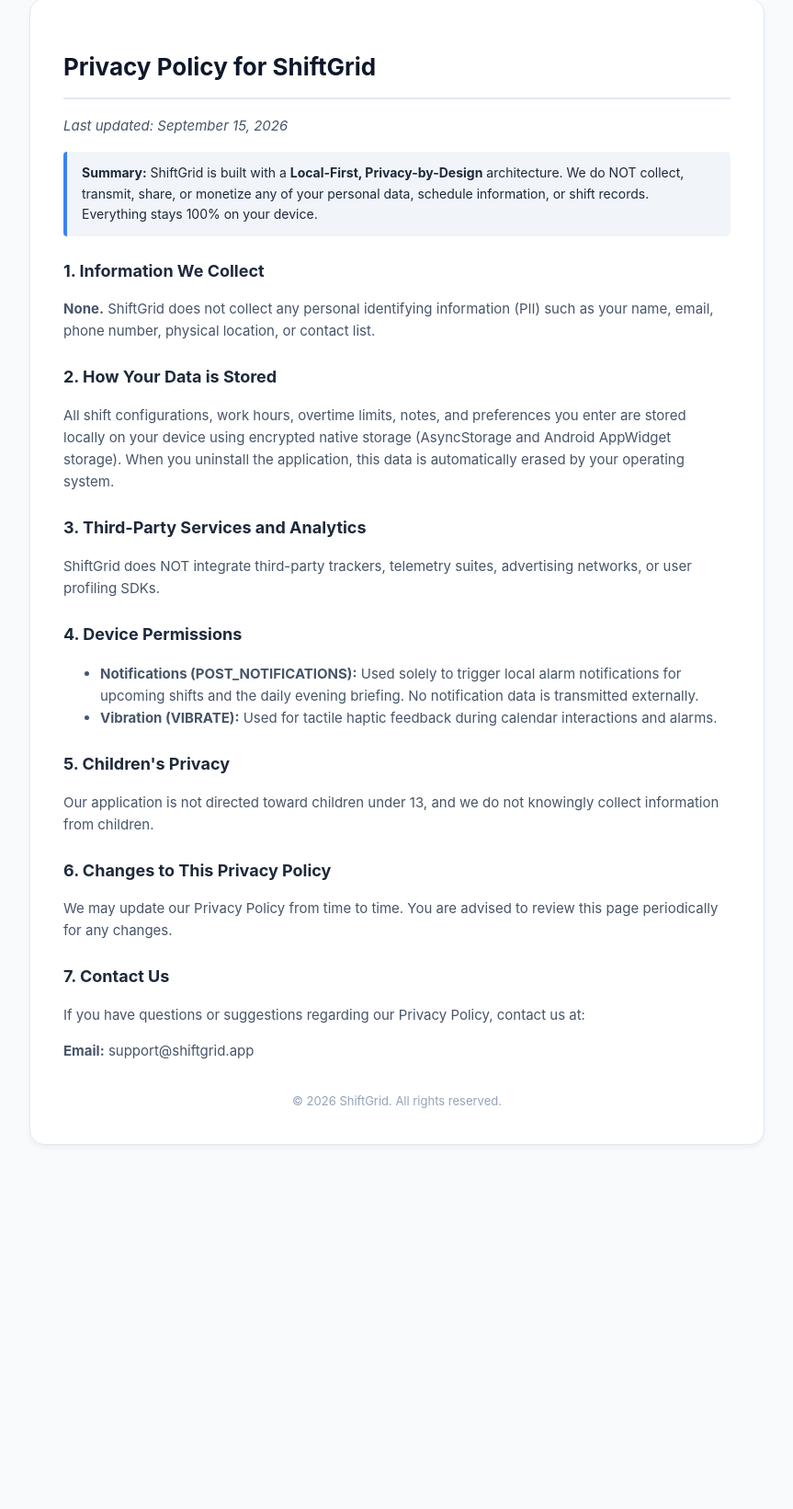
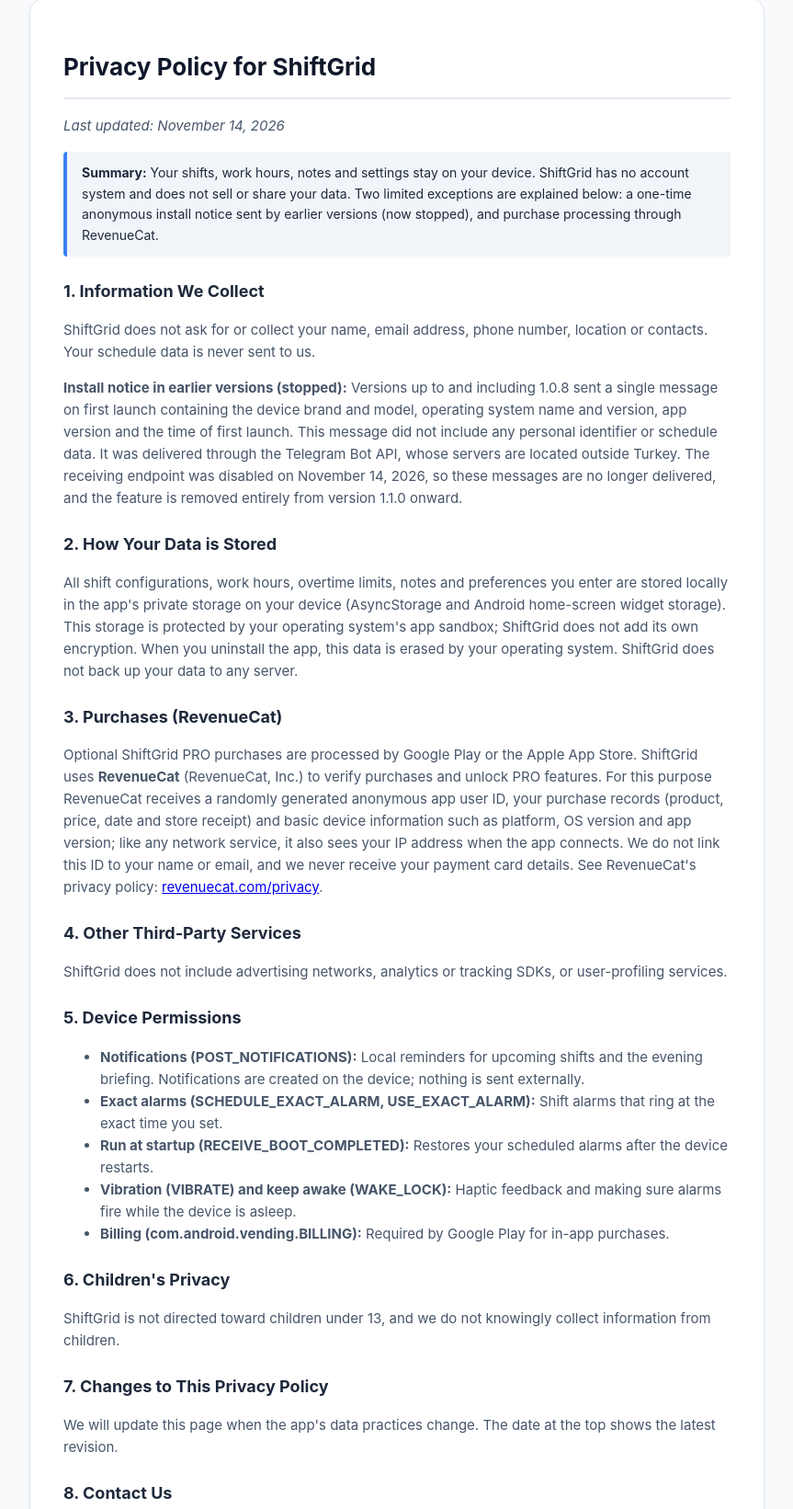
Before and after one commit to EmreUSL/emreusl.github.io, a plain HTML site: page shiftgrid/privacy.html in a window 1280 px wide. Shown: the part 26-1667 px from the top of the page at 92% size, without its empty margins (208-1071 px from the left). Before the commit the page ends 1295 px from the top, so only its background shows below. Drawn offline with Linux system fonts and the light colour scheme.

Commit message:
shiftgrid: privacy policy now discloses past install notice and RevenueCat
- Earlier versions (<=1.0.8) sent a one-time anonymous install notice; endpoint disabled 2026-11-14, removed from 1.1.0
- RevenueCat purchase processing disclosed
- Removed incorrect 'encrypted storage' claim; full permission list

Co-Authored-By: Claude Opus 5.5 <noreply@anthropic.com>

```diff
--- a/shiftgrid/privacy.html
+++ b/shiftgrid/privacy.html
@@ -17,35 +17,42 @@
 <body>
     <div class="container">
         <h1>Privacy Policy for ShiftGrid</h1>
-        <p><em>Last updated: September 15, 2026</em></p>
+        <p><em>Last updated: November 14, 2026</em></p>
 
         <div class="highlight">
-            <strong>Summary:</strong> ShiftGrid is built with a <strong>Local-First, Privacy-by-Design</strong> architecture. We do NOT collect, transmit, share, or monetize any of your personal data, schedule information, or shift records. Everything stays 100% on your device.
+            <strong>Summary:</strong> Your shifts, work hours, notes and settings stay on your device. ShiftGrid has no account system and does not sell or share your data. Two limited exceptions are explained below: a one-time anonymous install notice sent by earlier versions (now stopped), and purchase processing through RevenueCat.
         </div>
 
         <h2>1. Information We Collect</h2>
-        <p><strong>None.</strong> ShiftGrid does not collect any personal identifying information (PII) such as your name, email, phone number, physical location, or contact list.</p>
+        <p>ShiftGrid does not ask for or collect your name, email address, phone number, location or contacts. Your schedule data is never sent to us.</p>
+        <p><strong>Install notice in earlier versions (stopped):</strong> Versions up to and including 1.0.8 sent a single message on first launch containing the device brand and model, operating system name and version, app version and the time of first launch. This message did not include any personal identifier or schedule data. It was delivered through the Telegram Bot API, whose servers are located outside Turkey. The receiving endpoint was disabled on November 14, 2026, so these messages are no longer delivered, and the feature is removed entirely from version 1.1.0 onward.</p>
 
         <h2>2. How Your Data is Stored</h2>
-        <p>All shift configurations, work hours, overtime limits, notes, and preferences you enter are stored locally on your device using encrypted native storage (AsyncStorage and Android AppWidget storage). When you uninstall the application, this data is automatically erased by your operating system.</p>
+        <p>All shift configurations, work hours, overtime limits, notes and preferences you enter are stored locally in the app's private storage on your device (AsyncStorage and Android home-screen widget storage). This storage is protected by your operating system's app sandbox; ShiftGrid does not add its own encryption. When you uninstall the app, this data is erased by your operating system. ShiftGrid does not back up your data to any server.</p>
 
-        <h2>3. Third-Party Services and Analytics</h2>
-        <p>ShiftGrid does NOT integrate third-party trackers, telemetry suites, advertising networks, or user profiling SDKs.</p>
+        <h2>3. Purchases (RevenueCat)</h2>
+        <p>Optional ShiftGrid PRO purchases are processed by Google Play or the Apple App Store. ShiftGrid uses <strong>RevenueCat</strong> (RevenueCat, Inc.) to verify purchases and unlock PRO features. For this purpose RevenueCat receives a randomly generated anonymous app user ID, your purchase records (product, price, date and store receipt) and basic device information such as platform, OS version and app version; like any network service, it also sees your IP address when the app connects. We do not link this ID to your name or email, and we never receive your payment card details. See RevenueCat's privacy policy: <a href="https://www.revenuecat.com/privacy">revenuecat.com/privacy</a>.</p>
 
-        <h2>4. Device Permissions</h2>
+        <h2>4. Other Third-Party Services</h2>
+        <p>ShiftGrid does not include advertising networks, analytics or tracking SDKs, or user-profiling services.</p>
+
+        <h2>5. Device Permissions</h2>
         <ul>
-            <li><strong>Notifications (POST_NOTIFICATIONS):</strong> Used solely to trigger local alarm notifications for upcoming shifts and the daily evening briefing. No notification data is transmitted externally.</li>
-            <li><strong>Vibration (VIBRATE):</strong> Used for tactile haptic feedback during calendar interactions and alarms.</li>
+            <li><strong>Notifications (POST_NOTIFICATIONS):</strong> Local reminders for upcoming shifts and the evening briefing. Notifications are created on the device; nothing is sent externally.</li>
+            <li><strong>Exact alarms (SCHEDULE_EXACT_ALARM, USE_EXACT_ALARM):</strong> Shift alarms that ring at the exact time you set.</li>
+            <li><strong>Run at startup (RECEIVE_BOOT_COMPLETED):</strong> Restores your scheduled alarms after the device restarts.</li>
+            <li><strong>Vibration (VIBRATE) and keep awake (WAKE_LOCK):</strong> Haptic feedback and making sure alarms fire while the device is asleep.</li>
+            <li><strong>Billing (com.android.vending.BILLING):</strong> Required by Google Play for in-app purchases.</li>
         </ul>
 
-        <h2>5. Children's Privacy</h2>
-        <p>Our application is not directed toward children under 13, and we do not knowingly collect information from children.</p>
+        <h2>6. Children's Privacy</h2>
+        <p>ShiftGrid is not directed toward children under 13, and we do not knowingly collect information from children.</p>
 
-        <h2>6. Changes to This Privacy Policy</h2>
-        <p>We may update our Privacy Policy from time to time. You are advised to review this page periodically for any changes.</p>
+        <h2>7. Changes to This Privacy Policy</h2>
+        <p>We will update this page when the app's data practices change. The date at the top shows the latest revision.</p>
 
-        <h2>7. Contact Us</h2>
-        <p>If you have questions or suggestions regarding our Privacy Policy, contact us at:</p>
+        <h2>8. Contact Us</h2>
+        <p>If you have questions about this Privacy Policy, contact us at:</p>
         <p><strong>Email:</strong> support@shiftgrid.app</p>
 
         <footer>
```
